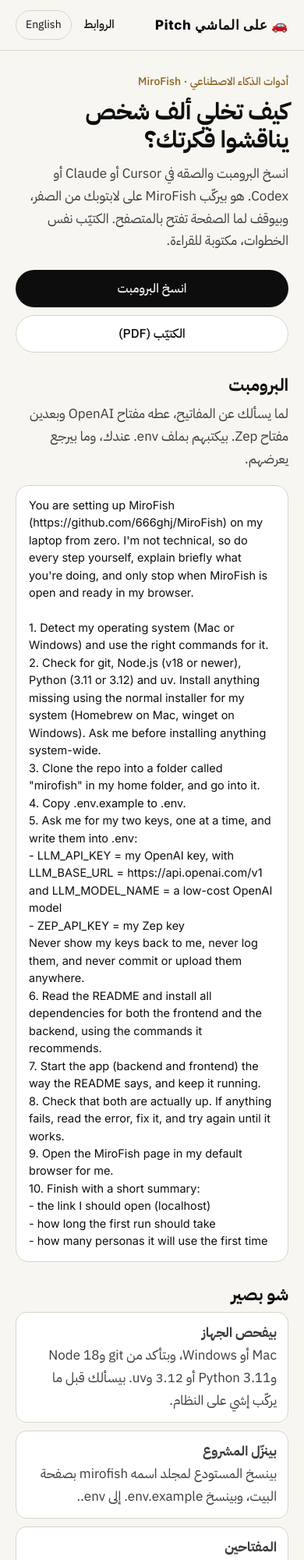
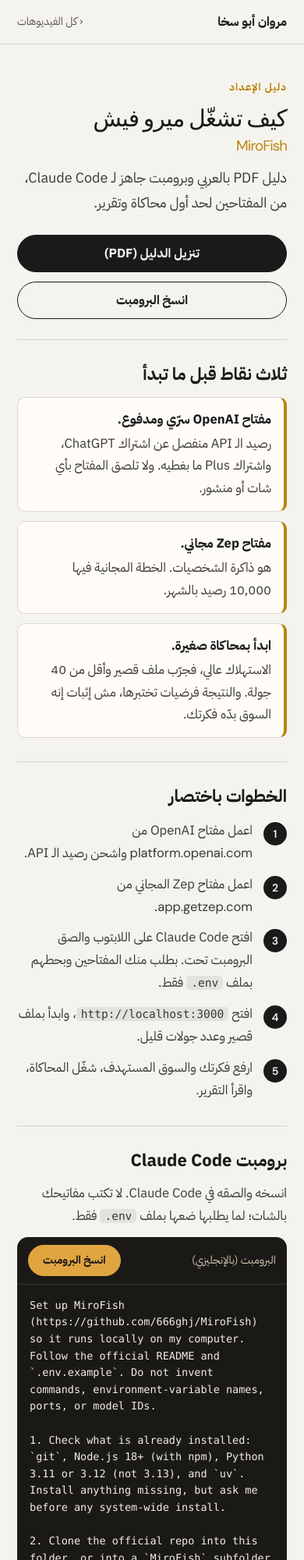
Before and after one commit to Marwansakha/Pitch-3al-mashi, a website: page mirofish-howto/index.html in a window 390 px wide. Shown: the top 2000 px of the page at 78% size. Drawn offline with Linux system fonts and the light colour scheme.

Commit message:
Use the prepared MiroFish how-to page, booklet, and prompt.
Replace the drafted reel files with the reviewed Arabic booklet, prompt page, cover, and video entry.

Co-authored-by: Marwansakha <Marwansakha@users.noreply.github.com>

```diff
--- a/mirofish-howto/index.html
+++ b/mirofish-howto/index.html
@@ -3,239 +3,169 @@
 <head>
 <meta charset="utf-8">
 <meta name="viewport" content="width=device-width, initial-scale=1, viewport-fit=cover">
-<title>دليل تركيب MiroFish | مروان أبو سخا</title>
-<meta name="description" content="البرومبت اللي بتركّب MiroFish على لابتوبك من الصفر، وكتيّب بيشرح مفتاح OpenAI ومفتاح Zep وأول تشغيل.">
-<meta property="og:title" content="دليل تركيب MiroFish | مروان أبو سخا">
-<meta property="og:description" content="البرومبت اللي بتركّب MiroFish على لابتوبك من الصفر، وكتيّب بيشرح المفاتيح وأول تشغيل.">
+<title>كيف تشغّل MiroFish: الدليل والبرومبت | مروان أبو سخا</title>
+<meta name="description" content="دليل PDF بالعربي وبرومبت جاهز لـ Claude Code لتشغيل MiroFish على جهازك: المفتاحان، التركيب، ثم محاكاة صغيرة وتقرير.">
+<meta property="og:title" content="كيف تشغّل MiroFish: الدليل والبرومبت | مروان أبو سخا">
+<meta property="og:description" content="دليل PDF بالعربي وبرومبت جاهز لـ Claude Code لتشغيل MiroFish على جهازك.">
+<meta property="og:image" content="https://marwandoesai.com/links/thumbs/mirofish-howto.jpg">
 <meta property="og:url" content="https://marwandoesai.com/mirofish-howto">
 <meta property="og:type" content="website">
 <meta property="og:locale" content="ar_AR">
-<meta name="twitter:card" content="summary">
-<meta name="twitter:title" content="دليل تركيب MiroFish | مروان أبو سخا">
-<meta name="twitter:description" content="البرومبت اللي بتركّب MiroFish على لابتوبك من الصفر، وكتيّب بيشرح المفاتيح وأول تشغيل.">
+<meta name="twitter:card" content="summary_large_image">
 <link rel="canonical" href="https://marwandoesai.com/mirofish-howto">
 <link rel="icon" href="/favicon.ico" sizes="16x16 32x32 48x48">
 <link rel="icon" href="/favicon.svg" type="image/svg+xml">
 <link rel="icon" href="/favicon-32.png" type="image/png" sizes="32x32">
 <link rel="apple-touch-icon" href="/apple-touch-icon.png">
-<meta name="theme-color" content="#F8F6F1">
+<meta name="theme-color" content="#F5F3EE">
 <link rel="preconnect" href="https://fonts.googleapis.com">
 <link rel="preconnect" href="https://fonts.gstatic.com" crossorigin>
-<link href="https://fonts.googleapis.com/css2?family=IBM+Plex+Sans+Arabic:wght@400;500;700&family=Inter:wght@400;500;700;800&display=swap" rel="stylesheet">
-<script>
-(function () {
-  var l = null;
-  try { l = localStorage.getItem("p3m-lang"); } catch (e) {}
-  if (l !== "en" && l !== "ar") {
-    try {
-      var q = new URLSearchParams(location.search).get("lang");
-      if (q === "en" || q === "ar") l = q;
-    } catch (e) {}
-  }
-  if (l === "en") {
-    document.documentElement.lang = "en";
-    document.documentElement.dir = "ltr";
-    document.title = "MiroFish setup guide | Marwan Abu Sakha";
-  }
-})();
-</script>
+<link href="https://fonts.googleapis.com/css2?family=DM+Sans:wght@400;500;600&family=DM+Serif+Display&family=IBM+Plex+Sans+Arabic:wght@400;500;700&display=swap" rel="stylesheet">
 <style>
-:root{
-  --bg:#F8F6F1;--card:#FFFFFF;--ink:#0D0D0D;--ink2:#3A3A3A;--muted:#5C5852;--rule:#D9D5CC;
-  --amber:#B8842C;--amber-ink:#8A6120;--amber-soft:#EFE6D4;--on-ink:#F8F6F1;
-  --ease:cubic-bezier(.2,.7,.2,1);
-  color-scheme:light;box-sizing:border-box;
-}
+:root{--bg:#F5F3EE;--ink:#1A1A1A;--ink2:#3A3835;--muted:#5C5852;--line:rgba(26,26,26,.15);--amber:#B8860B;--on:#F5F3EE;--card:#FFFCF8;--ease:cubic-bezier(.2,.7,.2,1);color-scheme:light;box-sizing:border-box}
 *,*::before,*::after{box-sizing:inherit}
-html{scroll-behavior:smooth}
-body{margin:0;background:var(--bg);color:var(--ink);font-family:"IBM Plex Sans Arabic","Inter",system-ui,-apple-system,"Segoe UI",Tahoma,sans-serif;font-size:17px;line-height:1.7;-webkit-font-smoothing:antialiased}
-html[lang="en"] body{font-family:"Inter","IBM Plex Sans Arabic",system-ui,-apple-system,"Segoe UI",sans-serif;line-height:1.6}
-html[lang="ar"] .en,html[lang="en"] .ar{display:none!important}
-[hidden]{display:none!important}
-img{max-width:100%;display:block}
+body{margin:0;background:var(--bg);color:var(--ink);font-family:"IBM Plex Sans Arabic","DM Sans",Tahoma,sans-serif;font-size:17px;line-height:1.75;-webkit-font-smoothing:antialiased}
 a{color:inherit}
-::selection{background:#E0A540;color:#0D0D0D}
+::selection{background:var(--amber);color:var(--ink)}
 :focus-visible{outline:2px solid var(--amber);outline-offset:3px}
-.skip{position:absolute;inset-inline-start:12px;top:-48px;background:var(--ink);color:var(--on-ink);padding:8px 14px;border-radius:999px;z-index:30;text-decoration:none}
-.skip:focus{top:12px}
-.sr{position:absolute;width:1px;height:1px;padding:0;margin:-1px;overflow:hidden;clip:rect(0,0,0,0);white-space:nowrap;border:0}
-.wrap{max-width:760px;margin:0 auto;padding:0 20px}
-header.top{position:sticky;top:0;z-index:10;background:color-mix(in srgb,var(--bg) 92%,transparent);backdrop-filter:saturate(1.2) blur(10px);-webkit-backdrop-filter:blur(10px);border-bottom:1px solid var(--rule);padding-top:env(safe-area-inset-top,0px)}
-.top .wrap{display:flex;align-items:center;gap:16px;height:64px;max-width:1120px}
-.brand{display:flex;align-items:center;gap:12px;text-decoration:none;margin-inline-end:auto;min-width:0}
-.name-mark{font-family:"Inter",sans-serif;font-weight:800;letter-spacing:.04em}
-.nav-link{text-decoration:none;font-weight:500;font-size:15px;color:var(--ink);flex:none}
-.nav-link:hover{color:var(--amber-ink)}
-.lang{background:none;border:1px solid var(--rule);color:var(--ink);font:inherit;font-size:14px;padding:6px 12px;border-radius:999px;cursor:pointer;flex:none}
-.lang:hover{border-color:var(--ink2)}
-.btn{display:inline-flex;align-items:center;justify-content:center;gap:8px;background:var(--ink);color:var(--on-ink);text-decoration:none;font-weight:500;border-radius:999px;padding:12px 22px;font-size:16px;border:0;cursor:pointer;font-family:inherit;line-height:1.2;min-height:48px}
-.btn:hover{background:var(--amber);color:#0D0D0D}
-.btn.ghost{background:var(--card);color:var(--ink);border:1px solid var(--rule)}
-.btn.ghost:hover{border-color:var(--ink);background:var(--card);color:var(--ink)}
-.btn.is-copied{background:var(--amber-soft);color:var(--amber-ink);border-color:transparent}
-main{padding:28px 0 64px}
-.kicker{margin:0 0 8px;color:var(--amber-ink);font-weight:500;font-size:14px}
-h1{margin:0 0 12px;font-size:clamp(30px,6vw,44px);line-height:1.2;font-weight:700;letter-spacing:-.01em;text-wrap:balance}
-html[lang="en"] h1{letter-spacing:-.03em;font-weight:800}
-.lede{margin:0 0 22px;color:var(--ink2);max-width:38em}
-.actions{display:flex;flex-wrap:wrap;gap:10px;margin:0 0 28px}
-h2{margin:0 0 8px;font-size:22px;line-height:1.3}
-.note{margin:0 0 18px;color:var(--ink2)}
-.prompt{margin:0;padding:14px 16px;background:var(--card);border:1px solid var(--rule);border-radius:16px;white-space:pre-wrap;font-family:"Inter",ui-monospace,SFMono-Regular,Menlo,Consolas,monospace;font-size:14.5px;line-height:1.55;overflow-wrap:anywhere}
-.steps{margin:0;padding:0;list-style:none;display:grid;gap:10px}
-.steps li{background:var(--card);border:1px solid var(--rule);border-radius:14px;padding:12px 14px}
-.steps strong{display:block;font-weight:700}
-.steps span{color:var(--ink2)}
-.repo{margin:22px 0 0;color:var(--ink2)}
-.repo a{color:var(--amber-ink);font-weight:500}
-footer{border-top:1px solid var(--rule);padding:18px 0 28px}
-footer .wrap{display:flex;gap:16px;flex-wrap:wrap;align-items:center}
-footer a{text-decoration:none;font-weight:500}
-footer a:hover{color:var(--amber-ink)}
-@media (max-width:420px){
-  .actions{display:grid}
-  .btn{width:100%}
-}
-@media (prefers-reduced-motion:reduce){
-  html{scroll-behavior:auto}
-  *,*::before,*::after{transition:none!important}
-}
+.wrap{max-width:760px;margin:0 auto;padding:0 22px}
+.latin{font-family:"DM Sans","IBM Plex Sans Arabic",sans-serif;direction:ltr;unicode-bidi:isolate}
+.serif{font-family:"DM Serif Display","DM Sans",serif;font-weight:400;letter-spacing:-.03em}
+header.top{border-bottom:1px solid var(--line);padding:14px 0;padding-top:max(14px,env(safe-area-inset-top))}
+header.top .wrap{display:flex;justify-content:space-between;align-items:center;gap:12px}
+.brand{font-weight:700;text-decoration:none;font-size:16px}
+.back{font-size:14px;color:var(--muted);text-decoration:none}
+.back:hover{color:var(--ink)}
+.hero{padding:44px 0 26px}
+.eyebrow{font-size:13px;font-weight:700;letter-spacing:.08em;color:var(--amber);margin:0 0 10px}
+h1{font-size:clamp(30px,7vw,46px);line-height:1.2;margin:0 0 14px;text-wrap:balance}
+h1 .en{display:block;font-size:.62em;color:var(--amber);margin-top:6px;direction:ltr;text-align:right}
+.lede{font-size:18px;color:var(--ink2);margin:0 0 6px;max-width:34em}
+.actions{display:flex;flex-wrap:wrap;gap:12px;margin:26px 0 0}
+.btn{display:inline-flex;align-items:center;justify-content:center;gap:8px;min-height:48px;padding:0 24px;border-radius:999px;font:inherit;font-weight:600;font-size:16px;text-decoration:none;cursor:pointer;border:1.5px solid var(--ink);transition:transform .2s var(--ease),background .2s var(--ease),color .2s var(--ease)}
+.btn.primary{background:var(--ink);color:var(--on)}
+.btn.ghost{background:transparent;color:var(--ink)}
+.btn:hover{transform:translateY(-2px)}
+.btn.primary:hover{background:#000}
+.btn.ghost:hover{background:var(--ink);color:var(--on)}
+section{padding:30px 0;border-top:1px solid var(--line)}
+h2{font-size:clamp(22px,4.6vw,28px);line-height:1.3;margin:0 0 14px}
+p{margin:0 0 12px;color:var(--ink2)}
+.notes{display:grid;gap:12px;margin:0;padding:0;list-style:none}
+.notes li{background:var(--card);border:1px solid var(--line);border-inline-start:4px solid var(--amber);border-radius:10px;padding:14px 16px;color:var(--ink2)}
+.notes strong{color:var(--ink);display:block;margin-bottom:2px}
+ol.steps{margin:0;padding:0;list-style:none;counter-reset:s;display:grid;gap:10px}
+ol.steps li{counter-increment:s;display:flex;gap:14px;align-items:baseline;color:var(--ink2)}
+ol.steps li::before{content:counter(s);flex:none;width:30px;height:30px;border-radius:50%;background:var(--ink);color:var(--on);display:grid;place-items:center;font:600 14px "DM Sans",sans-serif;transform:translateY(4px)}
+.promptbox{background:#1A1916;color:#F3EDE3;border-radius:14px;overflow:hidden;margin-top:6px}
+.promptbar{display:flex;justify-content:space-between;align-items:center;gap:10px;padding:10px 14px;border-bottom:1px solid rgba(243,237,227,.14);font-size:14px;color:#CFC6B4}
+.copy{min-height:40px;padding:0 18px;border-radius:999px;border:1.5px solid #E0A540;background:#E0A540;color:#1A1A1A;font:600 14px/1 "IBM Plex Sans Arabic","DM Sans",sans-serif;cursor:pointer}
+.copy:hover{background:#F0B555}
+.copy[data-done="1"]{background:#F3EDE3;border-color:#F3EDE3}
+pre{margin:0;padding:16px;direction:ltr;text-align:left;unicode-bidi:isolate;font:13.5px/1.6 ui-monospace,SFMono-Regular,Menlo,Consolas,monospace;white-space:pre-wrap;word-break:break-word;max-height:420px;overflow:auto;-webkit-overflow-scrolling:touch}
+.small{font-size:14px;color:var(--muted)}
+code{direction:ltr;unicode-bidi:isolate;font:.88em ui-monospace,Menlo,Consolas,monospace;background:rgba(26,26,26,.07);padding:1px 6px;border-radius:5px}
+footer{padding:28px 0 calc(40px + env(safe-area-inset-bottom));border-top:1px solid var(--line);color:var(--muted);font-size:14px}
+@media (prefers-reduced-motion:reduce){.btn{transition:none}}
+@media (max-width:520px){.btn{width:100%}body{font-size:16.5px}}
 </style>
 </head>
 <body>
-<a class="skip" href="#prompt"><span class="ar">تخطى للبرومبت</span><span class="en">Skip to the prompt</span></a>
-<header class="top">
-  <div class="wrap">
-    <a class="brand" href="/" aria-label="Pitch على الماشي">
-      <bdi class="name-mark" dir="ltr">Pitch على الماشي 🚗</bdi>
-    </a>
-    <a class="nav-link" href="/bio"><span class="ar">الروابط</span><span class="en">Links</span></a>
-    <button class="lang" id="langBtn" type="button"><span class="ar">English</span><span class="en">العربية</span></button>
+<header class="top"><div class="wrap">
+  <a class="brand" href="/bio">مروان أبو سخا</a>
+  <a class="back" href="/bio">‹ كل الفيديوهات</a>
+</div></header>
+<main class="wrap">
+  <div class="hero">
+    <p class="eyebrow">دليل الإعداد</p>
+    <h1 class="serif">كيف تشغّل ميرو فيش<span class="en latin">MiroFish</span></h1>
+    <p class="lede">دليل PDF بالعربي وبرومبت جاهز لـ Claude Code، من المفتاحين لحد أول محاكاة وتقرير.</p>
+    <div class="actions">
+      <a class="btn primary" href="/mirofish-howto/mirofish-setup-guide.pdf" download>تنزيل الدليل (PDF)</a>
+      <a class="btn ghost" href="#prompt">انسخ البرومبت</a>
+    </div>
   </div>
-</header>
-<main>
-  <div class="wrap">
-    <p class="kicker"><span class="ar">أدوات الذكاء الاصطناعي</span><span class="en">AI tools</span> · MiroFish</p>
-    <h1>
-      <span class="ar">كيف تخلي ألف شخص يناقشوا فكرتك؟</span>
-      <span class="en">How do you get a thousand people to debate your idea?</span>
-    </h1>
-    <p class="lede">
-      <span class="ar">انسخ البرومبت والصقه في Cursor أو Claude أو Codex. هو بيركّب <bdi dir="ltr">MiroFish</bdi> على لابتوبك من الصفر، وبيوقف لما الصفحة تفتح بالمتصفح. الكتيّب نفس الخطوات، مكتوبة للقراءة.</span>
-      <span class="en">Copy the prompt into Cursor, Claude, or Codex. It installs MiroFish on your laptop from zero and stops when the page is open in your browser. The booklet is the same setup, written to read.</span>
-    </p>
-    <div class="actions">
-      <button class="btn" id="copyBtn" type="button">
-        <span class="lbl"><span class="ar">انسخ البرومبت</span><span class="en">Copy prompt</span></span>
-      </button>
-      <a class="btn ghost" id="pdfBtn" href="/mirofish-howto/mirofish-setup-guide.pdf">
-        <span class="ar">الكتيّب (PDF)</span><span class="en">Booklet (PDF)</span>
-      </a>
+
+  <section aria-labelledby="notes">
+    <h2 id="notes">ثلاث نقاط قبل ما تبدأ</h2>
+    <ul class="notes">
+      <li><strong>مفتاح OpenAI سرّي ومدفوع.</strong>رصيد الـ API منفصل عن اشتراك ChatGPT، واشتراك Plus ما بغطيه. ولا تلصق المفتاح بأي شات أو منشور.</li>
+      <li><strong>مفتاح Zep مجاني.</strong>هو ذاكرة الشخصيات. الخطة المجانية فيها 10,000 رصيد بالشهر.</li>
+      <li><strong>ابدأ بمحاكاة صغيرة.</strong>الاستهلاك عالي، فجرّب ملف قصير وأقل من 40 جولة. والنتيجة فرضيات تختبرها، مش إثبات إنه السوق بدّه فكرتك.</li>
+    </ul>
+  </section>
+
+  <section aria-labelledby="how">
+    <h2 id="how">الخطوات باختصار</h2>
+    <ol class="steps">
+      <li><span>اعمل مفتاح OpenAI من <span class="latin">platform.openai.com</span> واشحن رصيد الـ API.</span></li>
+      <li><span>اعمل مفتاح Zep المجاني من <span class="latin">app.getzep.com</span>.</span></li>
+      <li><span>افتح Claude Code على اللابتوب والصق البرومبت تحت. بطلب منك المفتاحين وبحطهم بملف <code>.env</code> فقط.</span></li>
+      <li><span>افتح <code>http://localhost:3000</code>، وابدأ بملف قصير وعدد جولات قليل.</span></li>
+      <li><span>ارفع فكرتك والسوق المستهدف، شغّل المحاكاة، واقرأ التقرير.</span></li>
+    </ol>
+  </section>
+
+  <section id="prompt" aria-labelledby="ptitle">
+    <h2 id="ptitle">برومبت Claude Code</h2>
+    <p>انسخه والصقه في Claude Code. لا تكتب مفاتيحك بالشات؛ لما يطلبها ضعها بملف <code>.env</code> فقط.</p>
+    <div class="promptbox">
+      <div class="promptbar"><span>البرومبت (بالإنجليزي)</span><button class="copy" id="copyBtn" type="button">انسخ البرومبت</button></div>
+      <pre id="promptText">Set up MiroFish (https://github.com/666ghj/MiroFish) so it runs locally on my computer. Follow the official README and `.env.example`. Do not invent commands, environment-variable names, ports, or model IDs.
+
+1. Check what is already installed: `git`, Node.js 18+ (with npm), Python 3.11 or 3.12 (not 3.13), and `uv`. Install anything missing, but ask me before any system-wide install.
+
+2. Clone the official repo into this folder, or into a `MiroFish` subfolder if this folder is not empty:
+
+   `git clone https://github.com/666ghj/MiroFish.git`
+
+3. From the repo root, copy the example env file:
+
+   `cp .env.example .env`
+
+   On Windows: `copy .env.example .env`
+
+4. Configure only these required values in `.env` for a first run:
+
+   - `LLM_API_KEY` = my OpenAI API key
+   - `LLM_BASE_URL` = `https://api.openai.com/v1`
+   - `LLM_MODEL_NAME` = `gpt-4o-mini` unless I name another model
+   - `ZEP_API_KEY` = my Zep Cloud API key
+
+   Ask me for the two keys. Write them only into `.env`. Never print, repeat, log, or screenshot the key values. Never commit `.env`.
+
+   Do not set `ZEP_API_URL` (the current official mainline rejects it and talks to Zep Cloud only).
+
+   If I am not using a second &quot;boost&quot; LLM, delete the `LLM_BOOST_API_KEY`, `LLM_BOOST_BASE_URL`, and `LLM_BOOST_MODEL_NAME` lines instead of leaving placeholders.
+
+5. From the repo root, install dependencies with `npm run setup:all`, then start both services with `npm run dev`. (`setup:all` only installs; it does not start the app.)
+
+6. If anything fails, read the error, fix it, and try again. Useful checks:
+
+   - Python must be 3.11 or 3.12, not 3.13.
+   - Open the app at `http://localhost:3000`.
+   - The backend API is `http://localhost:5001`. A 404 at `http://localhost:5001/` is expected; the health check is `http://localhost:5001/health`.
+
+7. When it is running, give me:
+
+   - the browser link: `http://localhost:3000`
+   - how to stop it: `Ctrl+C` in that terminal
+   - how to start it again later: `npm run dev` from the repo root
+   - a first-run reminder: start with a short seed file (`.pdf`, `.md`, or `.txt` — not a scanned or image-only PDF), about 30 rounds and under 40, finish one full workflow, then scale up. The official UI is Chinese or English. After the simulation, read the report in the UI; a full Markdown copy is also saved under `backend/uploads/reports/&lt;report_id&gt;/full_report.md`.
+
+Do not publish the app, do not expose it to the public internet, and do not create any other project.</pre>
     </div>
-
-    <h2 id="promptLabel"><span class="ar">البرومبت</span><span class="en">Prompt</span></h2>
-    <p class="note">
-      <span class="ar">لما يسألك عن المفاتيح، عطه مفتاح OpenAI وبعدين مفتاح Zep. بيكتبهم بملف <bdi dir="ltr">.env</bdi> عندك، وما بيرجع يعرضهم.</span>
-      <span class="en">When it asks, give it your OpenAI key, then your Zep key. It writes them into .env on your machine and does not show them back.</span>
-    </p>
-    <pre class="prompt" id="prompt" dir="ltr">You are setting up MiroFish (https://github.com/666ghj/MiroFish) on my laptop from zero. I'm not technical, so do every step yourself, explain briefly what you're doing, and only stop when MiroFish is open and ready in my browser.
-
-1. Detect my operating system (Mac or Windows) and use the right commands for it.
-2. Check for git, Node.js (v18 or newer), Python (3.11 or 3.12) and uv. Install anything missing using the normal installer for my system (Homebrew on Mac, winget on Windows). Ask me before installing anything system-wide.
-3. Clone the repo into a folder called "mirofish" in my home folder, and go into it.
-4. Copy .env.example to .env.
-5. Ask me for my two keys, one at a time, and write them into .env:
-- LLM_API_KEY = my OpenAI key, with LLM_BASE_URL = https://api.openai.com/v1 and LLM_MODEL_NAME = a low-cost OpenAI model
-- ZEP_API_KEY = my Zep key
-Never show my keys back to me, never log them, and never commit or upload them anywhere.
-6. Read the README and install all dependencies for both the frontend and the backend, using the commands it recommends.
-7. Start the app (backend and frontend) the way the README says, and keep it running.
-8. Check that both are actually up. If anything fails, read the error, fix it, and try again until it works.
-9. Open the MiroFish page in my default browser for me.
-10. Finish with a short summary:
-- the link I should open (localhost)
-- how long the first run should take
-- how many personas it will use the first time</pre>
-
-    <h2 style="margin-top:28px"><span class="ar">شو بصير</span><span class="en">What it does</span></h2>
-    <ol class="steps">
-      <li><strong><span class="ar">بيفحص الجهاز</span><span class="en">It checks the machine</span></strong><span class="ar">Mac أو Windows، وبتأكد من git وNode 18 وPython 3.11 أو 3.12 وuv. بيسألك قبل ما يركّب إشي على النظام.</span><span class="en">Mac or Windows. It checks git, Node 18, Python 3.11 or 3.12, and uv, and asks before a system-wide install.</span></li>
-      <li><strong><span class="ar">بينزّل المشروع</span><span class="en">It gets the project</span></strong><span class="ar">بينسخ المستودع لمجلد اسمه mirofish بصفحة البيت، وبينسخ <bdi dir="ltr">.env.example</bdi> إلى <bdi dir="ltr">.env</bdi>.</span><span class="en">It clones the repo into a folder named mirofish in your home folder, and copies .env.example to .env.</span></li>
-      <li><strong><span class="ar">المفتاحين</span><span class="en">The two keys</span></strong><span class="ar">مفتاح OpenAI على <bdi dir="ltr">https://api.openai.com/v1</bdi>، ومفتاح Zep من <bdi dir="ltr">app.getzep.com</bdi>. موديل رخيص كفاية لأول تشغيل.</span><span class="en">An OpenAI key on https://api.openai.com/v1, and a Zep key from app.getzep.com. A low-cost model is enough for the first run.</span></li>
-      <li><strong><span class="ar">بيشغّل الصفحة</span><span class="en">It opens the page</span></strong><span class="ar">بيركّب الواجهة والمحرّك زي ما الـ README بيقول، وبيفتح الصفحة بالمتصفح. أول تجربة خلّيها صغيرة.</span><span class="en">It installs the screen and the engine the way the README says, then opens the page. Keep the first simulation small.</span></li>
-    </ol>
-    <p class="repo">
-      <span class="ar">MiroFish أداة مفتوحة المصدر. ما بنيناها. المستودع: </span>
-      <span class="en">MiroFish is open source. We did not build it. The repo: </span>
-      <a href="https://github.com/666ghj/MiroFish" dir="ltr">github.com/666ghj/MiroFish</a>
-    </p>
-  </div>
+    <p class="small" style="margin-top:12px">المشروع الرسمي: <a class="latin" href="https://github.com/666ghj/MiroFish" rel="noopener">github.com/666ghj/MiroFish</a>. الواجهة بالصينية أو الإنجليزية فقط.</p>
+  </section>
 </main>
-<footer>
-  <div class="wrap">
-    <a href="/"><bdi class="name-mark" dir="ltr">Pitch على الماشي 🚗</bdi></a>
-    <a href="/bio"><span class="ar">روابط الفيديوهات</span><span class="en">Video links</span></a>
-  </div>
-</footer>
-<p class="sr" id="copyStatus" aria-live="polite"></p>
+<footer><div class="wrap">Marwan Does AI · <a class="latin" href="/">marwandoesai.com</a></div></footer>
 <script>
-(function () {
-  var html = document.documentElement;
-  var btn = document.getElementById("langBtn");
-  function setLang(lang) {
-    html.lang = lang;
-    html.dir = lang === "ar" ? "rtl" : "ltr";
-    document.title = lang === "en"
-      ? "MiroFish setup guide | Marwan Abu Sakha"
-      : "دليل تركيب MiroFish | مروان أبو سخا";
-    try { localStorage.setItem("p3m-lang", lang); } catch (e) {}
-  }
-  btn.addEventListener("click", function () {
-    setLang(html.lang === "ar" ? "en" : "ar");
-  });
-
-  var promptEl = document.getElementById("prompt");
-  var prompt = promptEl.textContent.replace(/\n$/, "");
-  var copyBtn = document.getElementById("copyBtn");
-  copyBtn.addEventListener("click", function () {
-    var label = copyBtn.querySelector(".lbl");
-    var prev = label.innerHTML;
-    function done(ok) {
-      label.textContent = ok
-        ? (html.lang === "ar" ? "تم النسخ" : "Copied")
-        : (html.lang === "ar" ? "ما قدرنا ننسخ" : "Couldn't copy");
-      copyBtn.classList.toggle("is-copied", ok);
-      document.getElementById("copyStatus").textContent = label.textContent;
-      if (!ok) {
-        var range = document.createRange();
-        range.selectNodeContents(promptEl);
-        var sel = window.getSelection();
-        sel.removeAllRanges();
-        sel.addRange(range);
-      }
-      clearTimeout(copyBtn._t);
-      copyBtn._t = setTimeout(function () {
-        label.innerHTML = prev;
-        copyBtn.classList.remove("is-copied");
-        document.getElementById("copyStatus").textContent = "";
-      }, 1600);
-    }
-    function fallback() {
-      var ta = document.createElement("textarea");
-      ta.value = prompt;
-      ta.setAttribute("readonly", "");
-      ta.style.position = "fixed";
-      ta.style.insetInlineStart = "-9999px";
-      document.body.appendChild(ta);
-      ta.select();
-      var copied = false;
-      try { copied = document.execCommand("copy"); } catch (e) {}
-      ta.remove();
-      done(copied);
-    }
-    if (navigator.clipboard && window.isSecureContext) {
-      navigator.clipboard.writeText(prompt).then(function () { done(true); }, fallback);
-    } else fallback();
+(function(){
+  var btn=document.getElementById("copyBtn"),pre=document.getElementById("promptText");
+  function done(){btn.textContent="تم النسخ";btn.setAttribute("data-done","1");setTimeout(function(){btn.textContent="انسخ البرومبت";btn.removeAttribute("data-done")},2200)}
+  function fallback(){var t=document.createElement("textarea");t.value=pre.textContent;t.setAttribute("readonly","");t.style.position="fixed";t.style.opacity="0";document.body.appendChild(t);t.select();try{document.execCommand("copy");done()}catch(e){}document.body.removeChild(t)}
+  btn.addEventListener("click",function(){
+    if(navigator.clipboard&&navigator.clipboard.writeText){navigator.clipboard.writeText(pre.textContent).then(done,fallback)}else{fallback()}
   });
 })();
 </script>
```
Also changed, not shown: content/videos.json (+9 -9 lines), links/thumbs/mirofish-howto.jpg, 1 other file.
